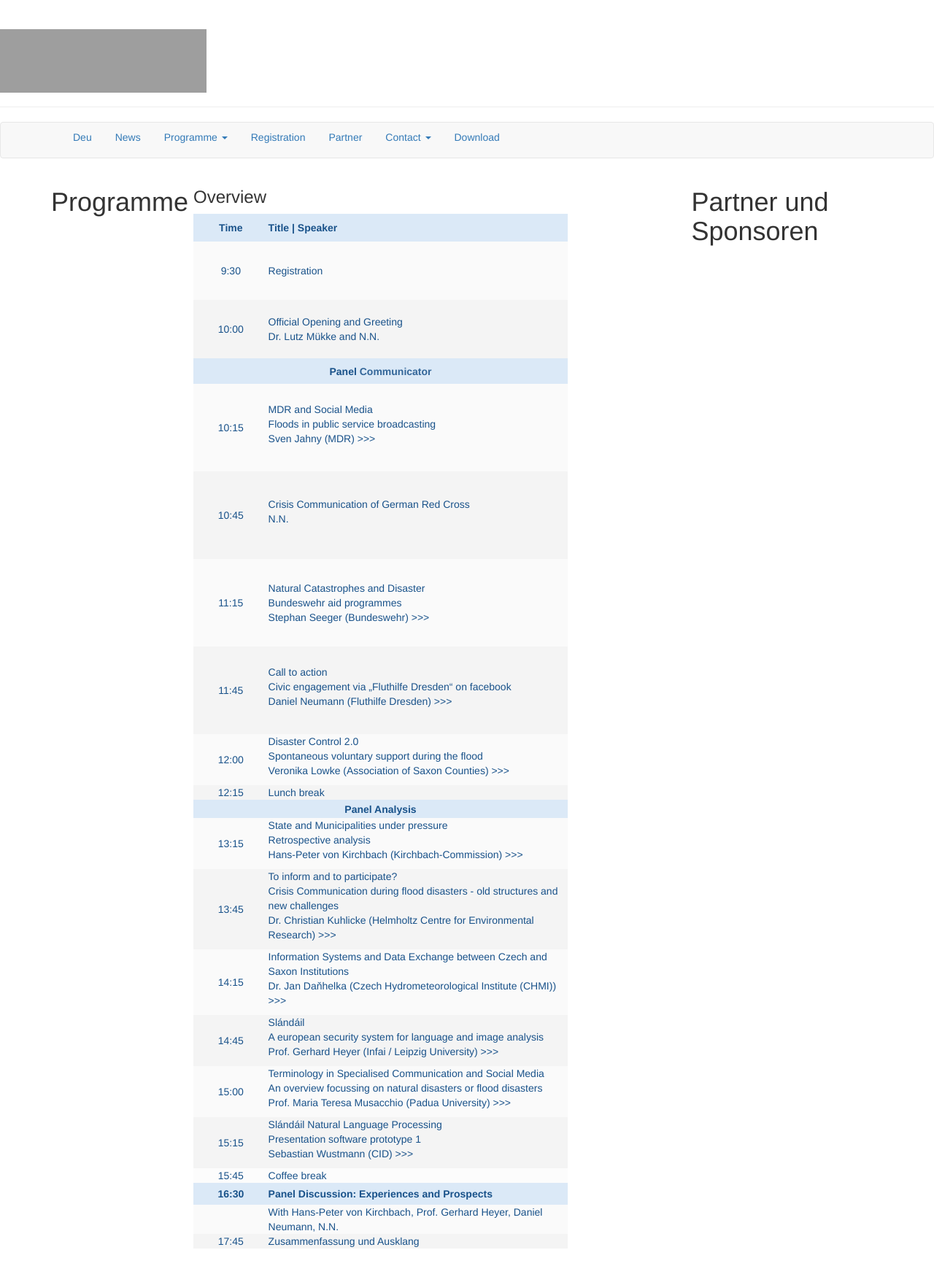
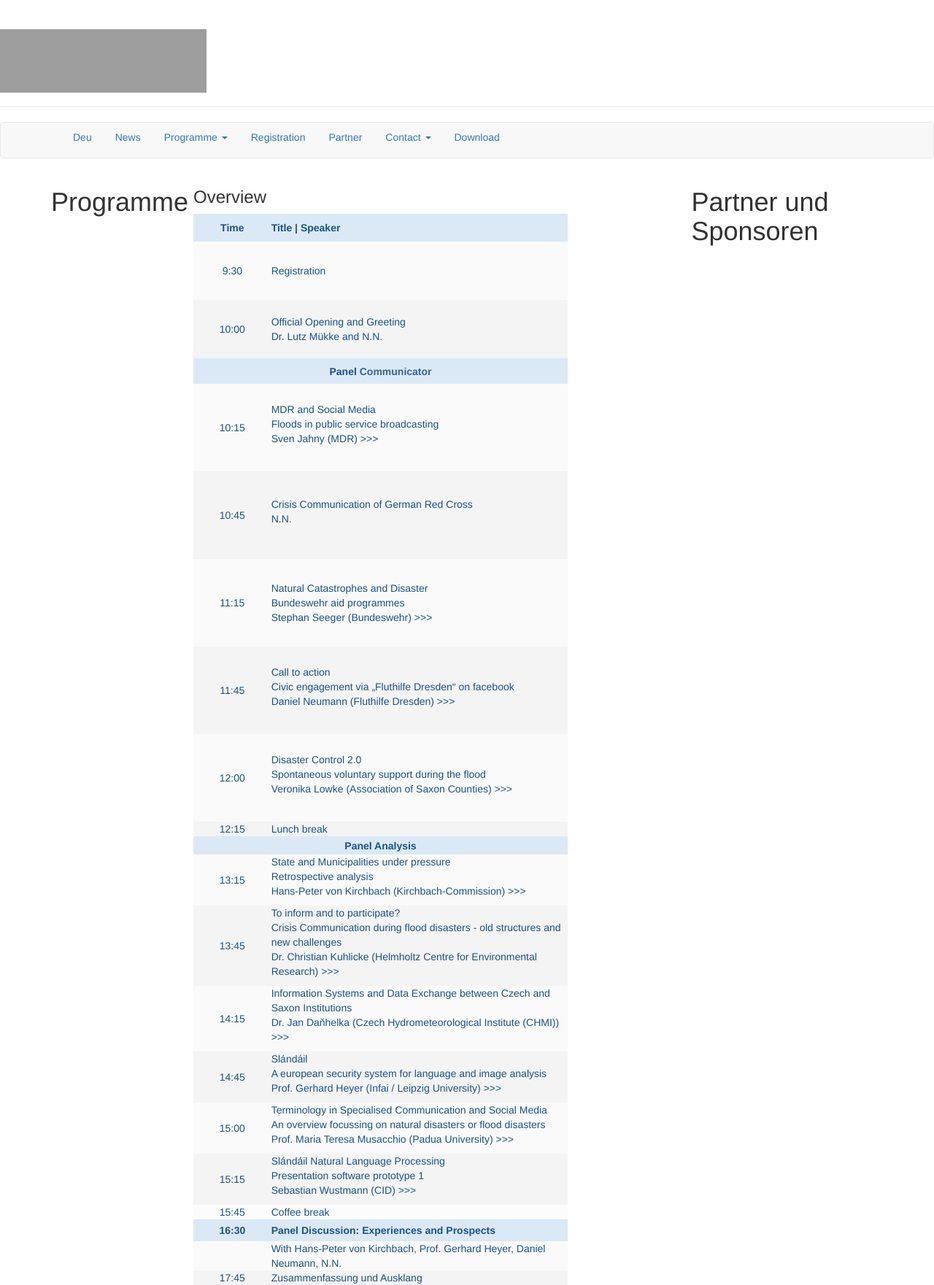
Before and after one commit to susedev/test, a Jekyll site: the page built from programme.html, in a window 1280 px wide. Shown: the whole page at 73% size. Built offline with Jekyll 4.4.1, drawn with Linux system fonts in a browser that asks for light colours; nearby versions of some CDN libraries; before the commit the page ends 1711 px from its top, so only the background shows below that; grey boxes are pictures that could not be loaded.

Commit message:
Edit from JekyllCMS

```diff
--- a/programme.html
+++ b/programme.html
@@ -54,16 +54,16 @@ language: en
 			</td>
 		</tr>
 		<tr>
-			<td style="background-color: rgb(250, 250, 250); border-color: rgb(255, 255, 255); text-align: center; vertical-align: middle; width: 100px;"><span style="color:#19528A;">12:00</span></td>
-			<td style="background-color: rgb(250, 250, 250); border-color: rgb(255, 255, 255); text-align: left; vertical-align: middle; width: 400px;">
+			<td style="background-color: rgb(250, 250, 250); border-color: rgb(255, 255, 255); text-align: center; vertical-align: middle; width: 100px; height: 120px;"><span style="color:#19528A;">12:00</span></td>
+			<td style="background-color: rgb(250, 250, 250); border-color: rgb(255, 255, 255); text-align: left; vertical-align: middle; width: 400px; height: 120px;">
 			<p><span style="color:#19528A;">Disaster Control 2.0</span><br />
 			<span style="color:#19528A;">Spontaneous voluntary support during the flood<br />
 			Veronika Lowke (Association of Saxon Counties) &gt;&gt;&gt;</span></p>
 			</td>
 		</tr>
 		<tr>
-			<td style="background-color: rgb(244, 244, 244); border-color: rgb(255, 255, 255); text-align: center; vertical-align: middle; width: 100px;"><span style="color:#19528A;">12:15</span></td>
-			<td style="background-color: rgb(244, 244, 244); border-color: rgb(255, 255, 255); text-align: left; vertical-align: middle; width: 400px;"><span style="color:#19528A;">Lunch break</span></td>
+			<td style="background-color: rgb(244, 244, 244); border-color: rgb(255, 255, 255); text-align: center; vertical-align: middle; width: 105px;"><span style="color:#19528A;">12:15</span></td>
+			<td style="background-color: rgb(244, 244, 244); border-color: rgb(255, 255, 255); text-align: left; vertical-align: middle; width: 105px;"><span style="color:#19528A;">Lunch break</span></td>
 		</tr>
 		<tr>
 			<th colspan="2" style="background-color: rgb(219, 233, 247); border-color: rgb(255, 255, 255); text-align: center; vertical-align: middle; width: 100px; height: 25px;"><span style="color:#19528A;">Panel Analysis</span></th>
```
